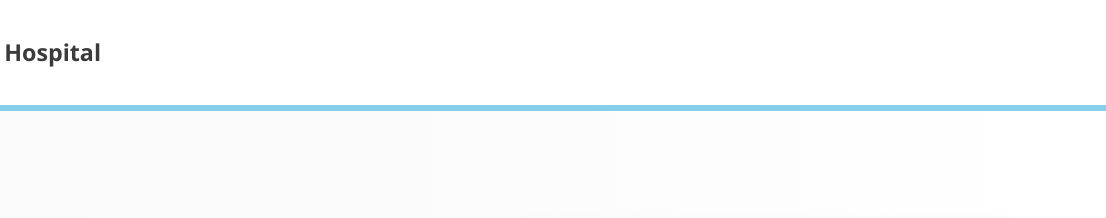
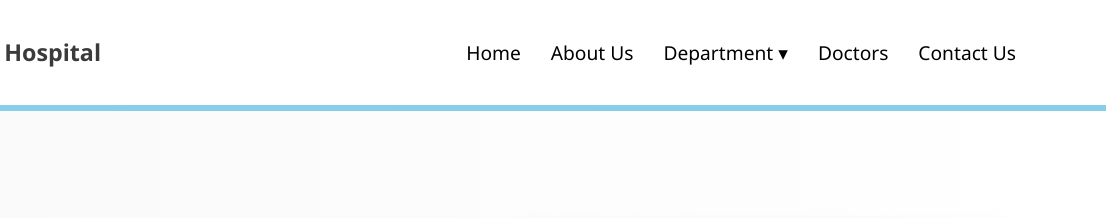
Before and after one commit to Naveen027/hospital, a plain HTML site: page index.html in a window 1280 px wide. Shown: the top 218 px of the page, 174-1280 px from the left. Drawn offline with Linux system fonts and the light colour scheme; a web font is replaced by a local one.

Commit message:
Your message here

```diff
--- a/css/index.css
+++ b/css/index.css
@@ -86,7 +86,7 @@ body {
 
 .nav-links a {
     text-decoration: none;
-    color: rgb(255, 255, 255);
+    color: rgb(0, 0, 0);
     font-size: 1.2rem;
     transition: all 0.3s ease;
     display: block;
--- a/index.html
+++ b/index.html
@@ -31,7 +31,7 @@
         </div>
 
         <ul class="nav-links" id="navLinks">
-            <li><a href="/index.html">Home</a></li>
+            <li><a href="index.html">Home</a></li>
             <li><a href="#about">About Us</a></li>
             <li id="departmentLink">
                 <a href="#" class="dropdown-toggle">Department ▾</a>
@@ -41,8 +41,8 @@
                     <a href="#">Ophthalmology</a>
                 </div>
             </li>
-            <li><a href="/doctors.html">Doctors</a></li>
-            <li><a href="/contact.html">Contact Us</a></li>
+            <li><a href="doctors.html">Doctors</a></li>
+            <li><a href="contact.html">Contact Us</a></li>
         </ul>
     </nav>
 
@@ -54,7 +54,7 @@
             <p class="fade-in">Our dedicated team of doctors and staff ensure you feel safe and supported.</p>
             <p class="fade-in">Experience trusted healthcare with a personal touch—your well-being is our priority.</p>
 
-            <a href="/contact.html" class="btn fade-in">Book Appointment</a>
+            <a href="contact.html" class="btn fade-in">Book Appointment</a>
         </div>
         <div class="hero-img">
             <img src="images/homedr.jpg" alt="Hospital welcome image" />
```
Also changed, not shown: contact.html (+3 -3 lines), doctors.html (+3 -3 lines).
